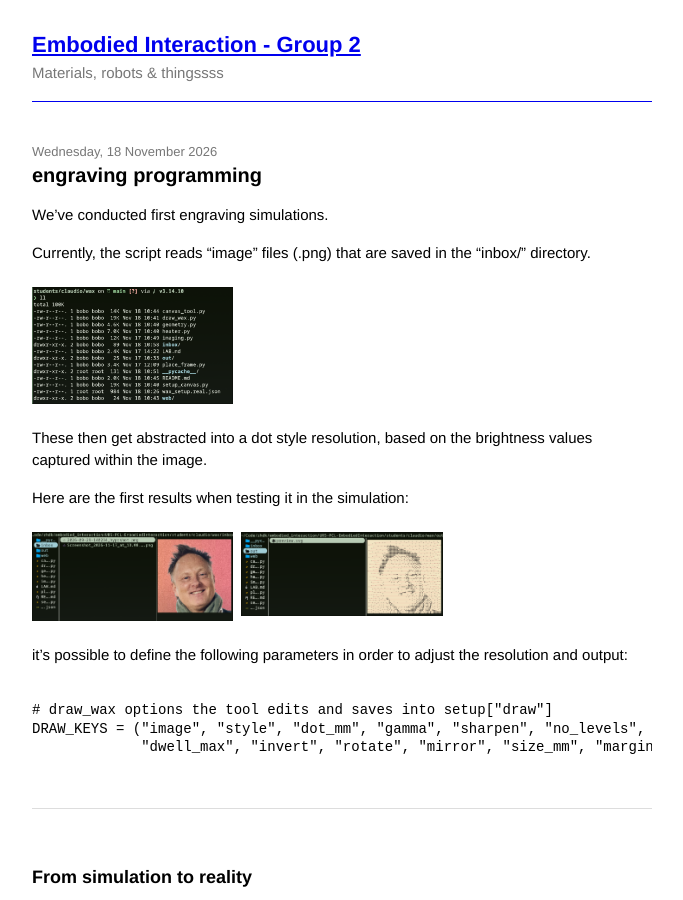
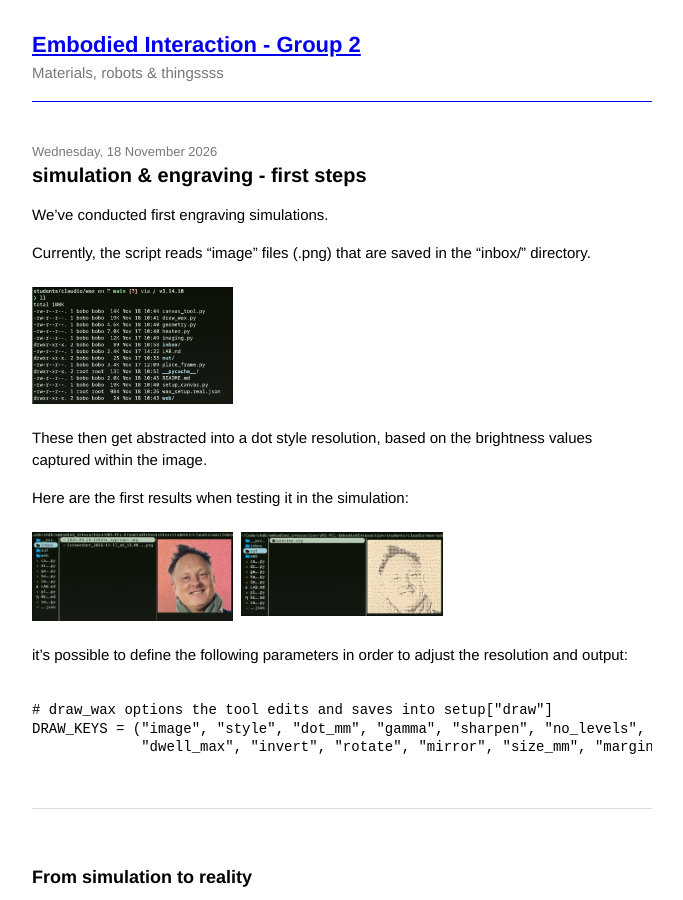
Before and after one commit to bonjourclaudio/aewwwww-blog, a Jekyll site: the page built from _posts/2026-11-18-engraving-programming.md, in a window 1280 px wide and 900 px high. Shown: the whole window, without its empty margins (298-981 px from the left). Built offline with Jekyll 4.4.1, drawn with Linux system fonts in a browser that asks for light colours.

Commit message:
Update _posts/2026-11-18-engraving-programming.md (via Pages CMS)

```diff
--- a/_posts/2026-11-18-engraving-programming.md
+++ b/_posts/2026-11-18-engraving-programming.md
@@ -1,5 +1,5 @@
 ---
-title: engraving programming
+title: simulation & engraving - first steps
 date: 2026-11-18
 published: true
 ---
```
